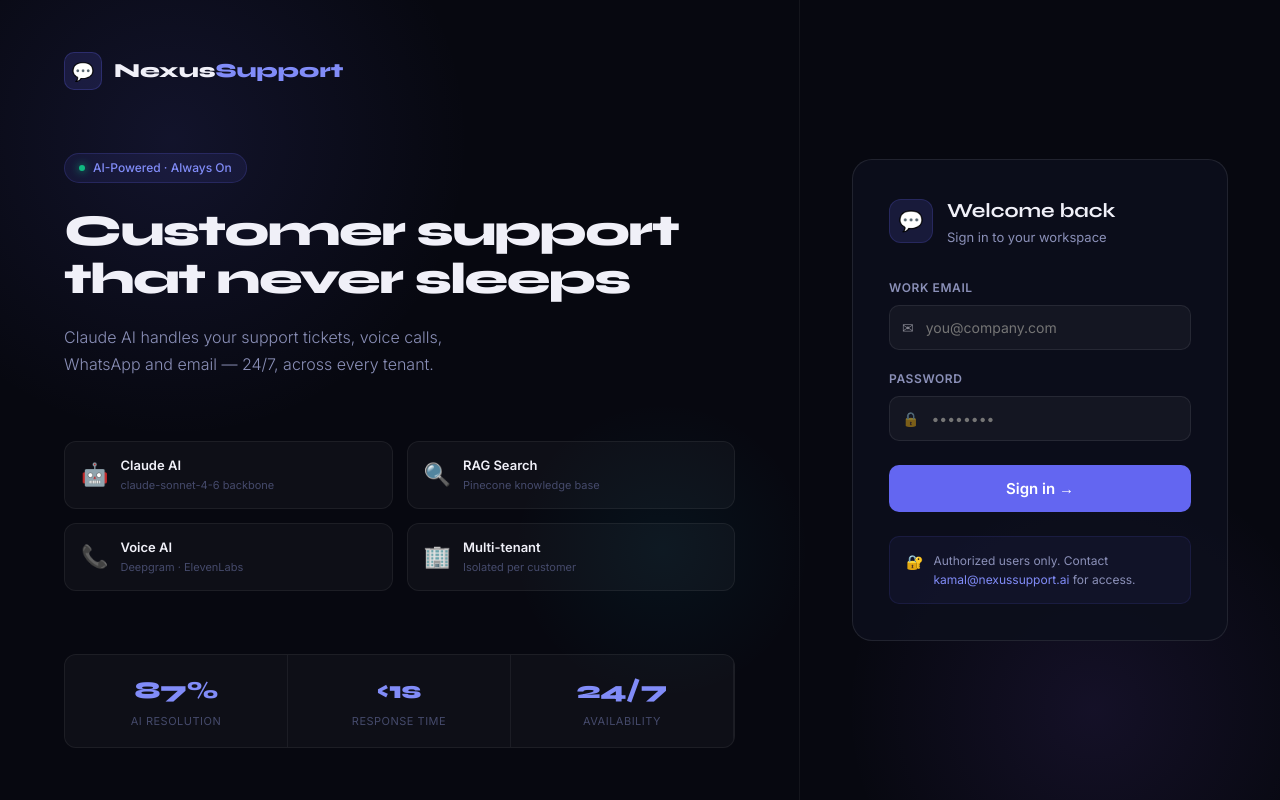
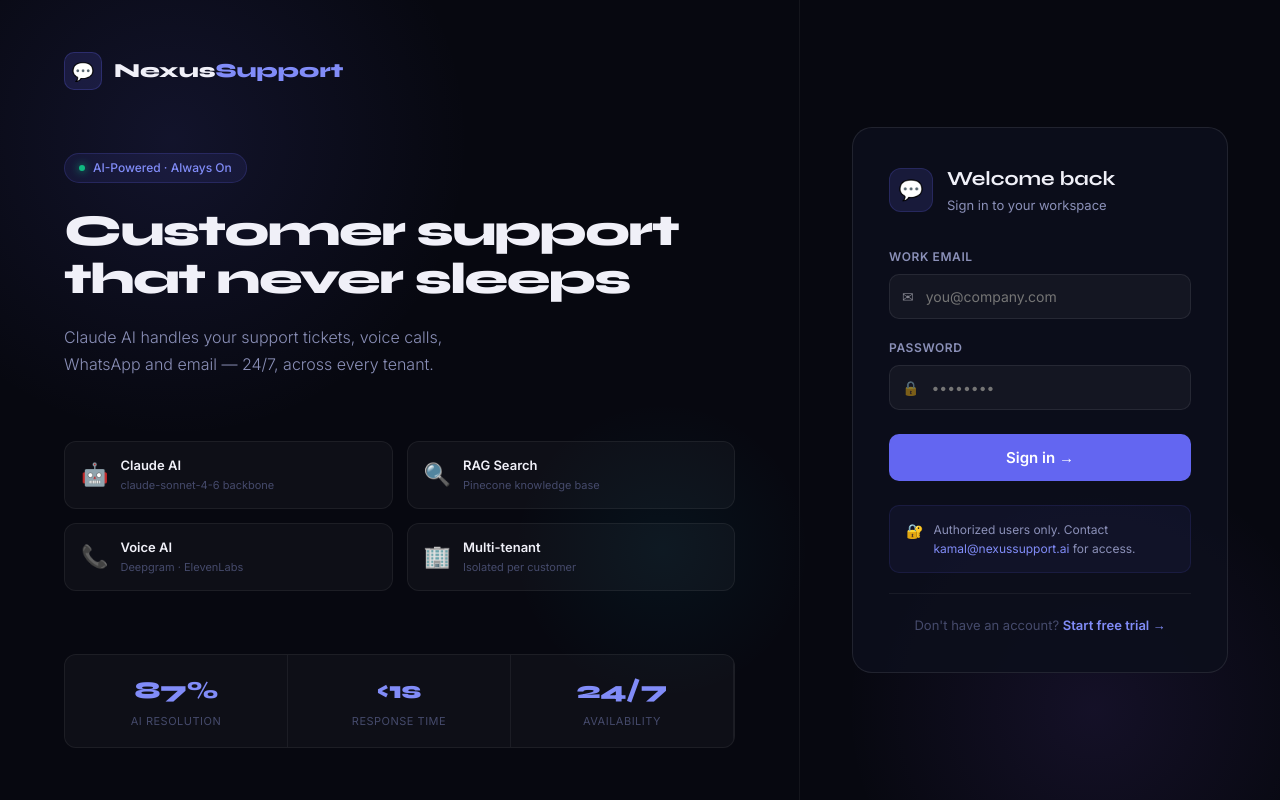
Before and after one commit to analyticswithai-prog/nexussupport, a React (Vite) app in the folder frontend/: page /login in a window 1280 px wide. Built offline with nearby package versions, Linux system fonts and the light colour scheme; no server answers.

Commit message:
feat: chat widget, signup, onboarding, API keys, billing

```diff
--- a/frontend/src/pages/Login.jsx
+++ b/frontend/src/pages/Login.jsx
@@ -1,5 +1,5 @@
 import React, { useState } from 'react';
-import { useNavigate } from 'react-router-dom';
+import { useNavigate, Link } from 'react-router-dom';
 import { useAuth } from '../context/AuthContext';
 import { apiFetch } from '../hooks/useApi';
 
@@ -88,6 +88,10 @@
             <span style={{fontSize:14}}>🔐</span>
             <span style={s.secureText}>Authorized users only. Contact <a href="mailto:kamal@nexussupport.ai" style={{color:'#818cf8'}}>kamal@nexussupport.ai</a> for access.</span>
           </div>
+          <div style={{textAlign:'center',marginTop:20,paddingTop:20,borderTop:'1px solid rgba(255,255,255,0.06)'}}>
+            <span style={{fontSize:13,color:'#454a6b'}}>Don't have an account? </span>
+            <Link to="/signup" style={{fontSize:13,color:'#818cf8',textDecoration:'none',fontWeight:600}}>Start free trial →</Link>
+          </div>
         </div>
       </div>
     </div>
```
